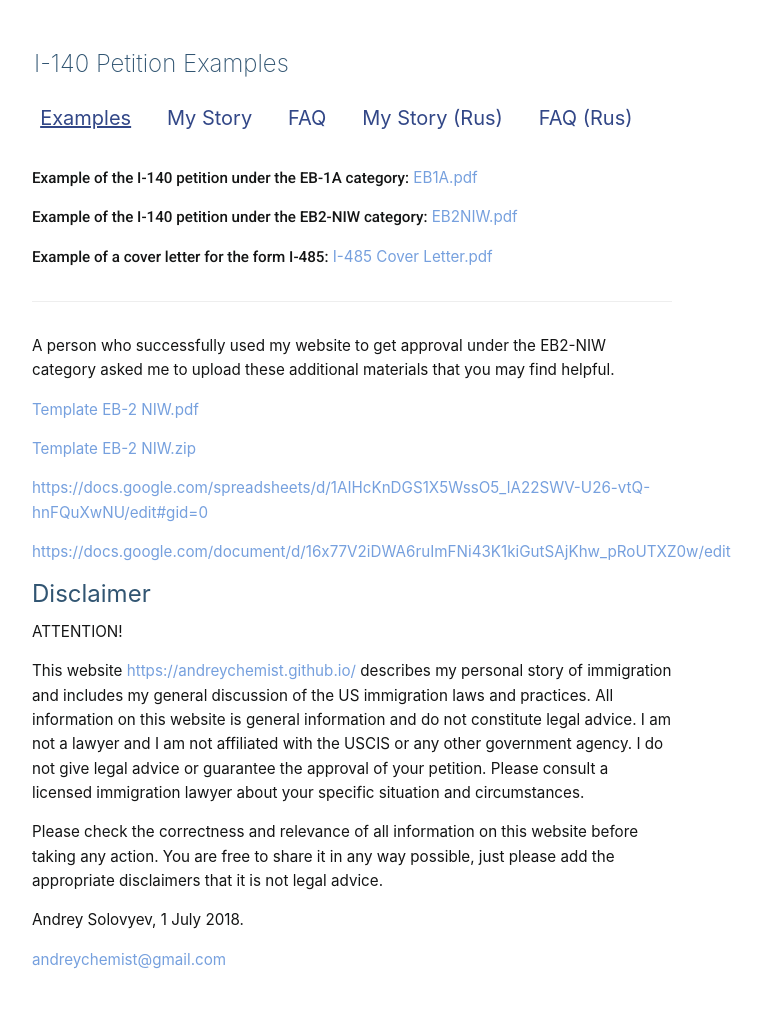
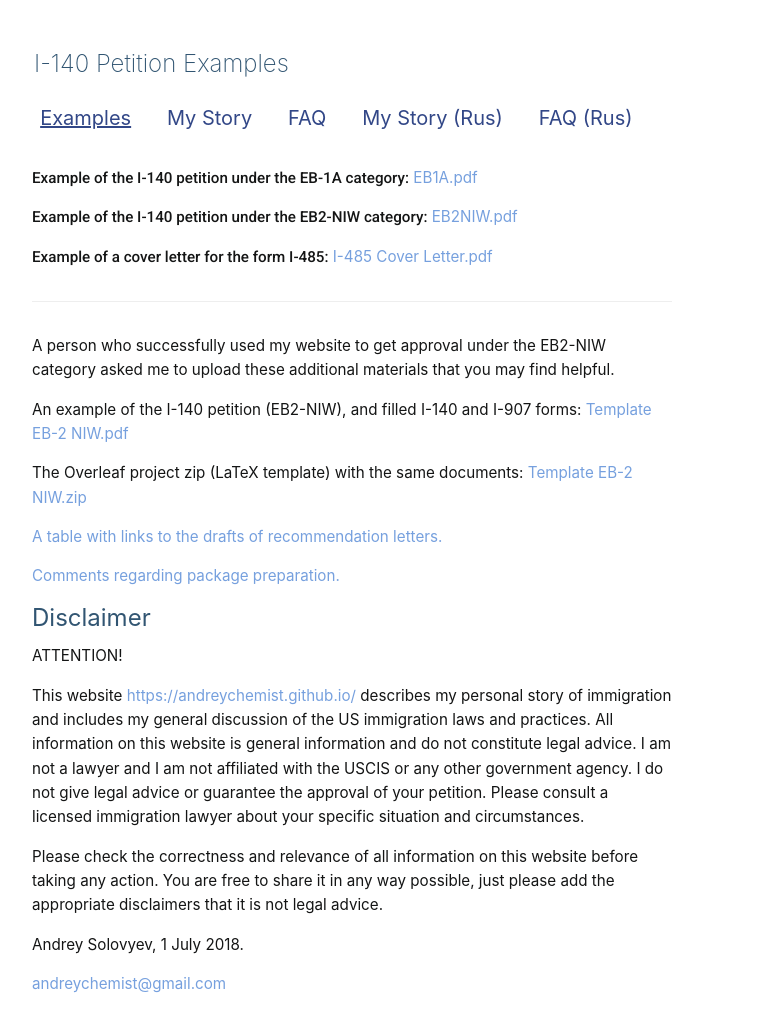
Before and after one commit to andreychemist/andreychemist.github.io, a Jekyll site: the page built from index.md, in a window 1280 px wide. Shown: the whole page, without its empty margins (288-1049 px from the left). Built offline with Jekyll 4.4.1, drawn with Linux system fonts in a browser that asks for light colours; some web fonts are replaced; before the commit the page ends 987 px from its top, so only the background shows below that.

Commit message:
New EB2-NIW example - correct links

```diff
--- a/index.md
+++ b/index.md
@@ -12,16 +12,16 @@ title: I-140 Examples
 **Example of a cover letter for the form I-485:**
 [I-485 Cover Letter.pdf](assets/I-485 Cover Letter.pdf)
 
-***
+- - - - - - - - - - -
 
 A person who successfully used my website to get approval under the EB2-NIW category asked me to upload these additional materials that you may find helpful.
 
-[Template EB-2 NIW.pdf](An example of the I-140 petition (EB2-NIW), and filled I-140 and I-907 forms.)
+An example of the I-140 petition (EB2-NIW), and filled I-140 and I-907 forms: [Template EB-2 NIW.pdf](assets/Template EB-2 NIW.pdf)
 
-[Template EB-2 NIW.zip](The Overleaf project zip (LaTeX template) with the same documents.)
+The Overleaf project zip (LaTeX template) with the same documents: [Template EB-2 NIW.zip](assets/Template EB-2 NIW.zip)
 
-[https://docs.google.com/spreadsheets/d/1AIHcKnDGS1X5WssO5_lA22SWV-U26-vtQ-hnFQuXwNU/edit#gid=0](A table with links to the drafts of recommendation letters.)
+[A table with links to the drafts of recommendation letters.](https://docs.google.com/spreadsheets/d/1AIHcKnDGS1X5WssO5_lA22SWV-U26-vtQ-hnFQuXwNU/edit#gid=0)
 
-[https://docs.google.com/document/d/16x77V2iDWA6ruImFNi43K1kiGutSAjKhw_pRoUTXZ0w/edit](Comments regarding package preparation.)
+[Comments regarding package preparation.](https://docs.google.com/document/d/16x77V2iDWA6ruImFNi43K1kiGutSAjKhw_pRoUTXZ0w/edit)
 
 {% include disclaimer.md %}
```
